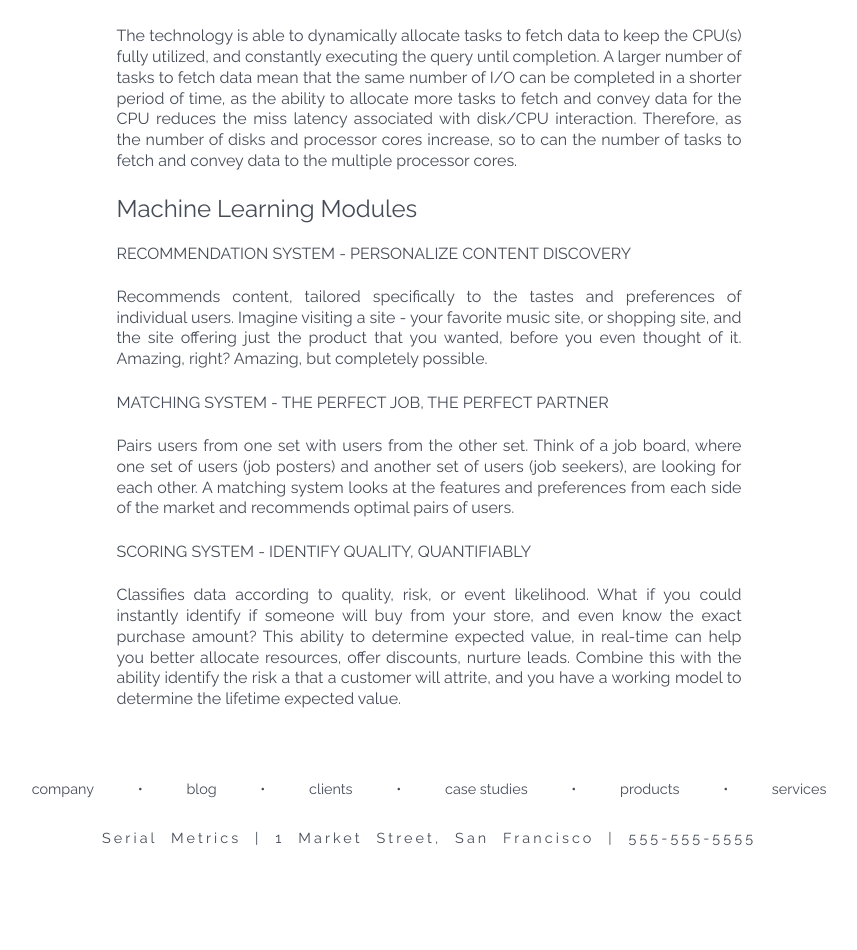
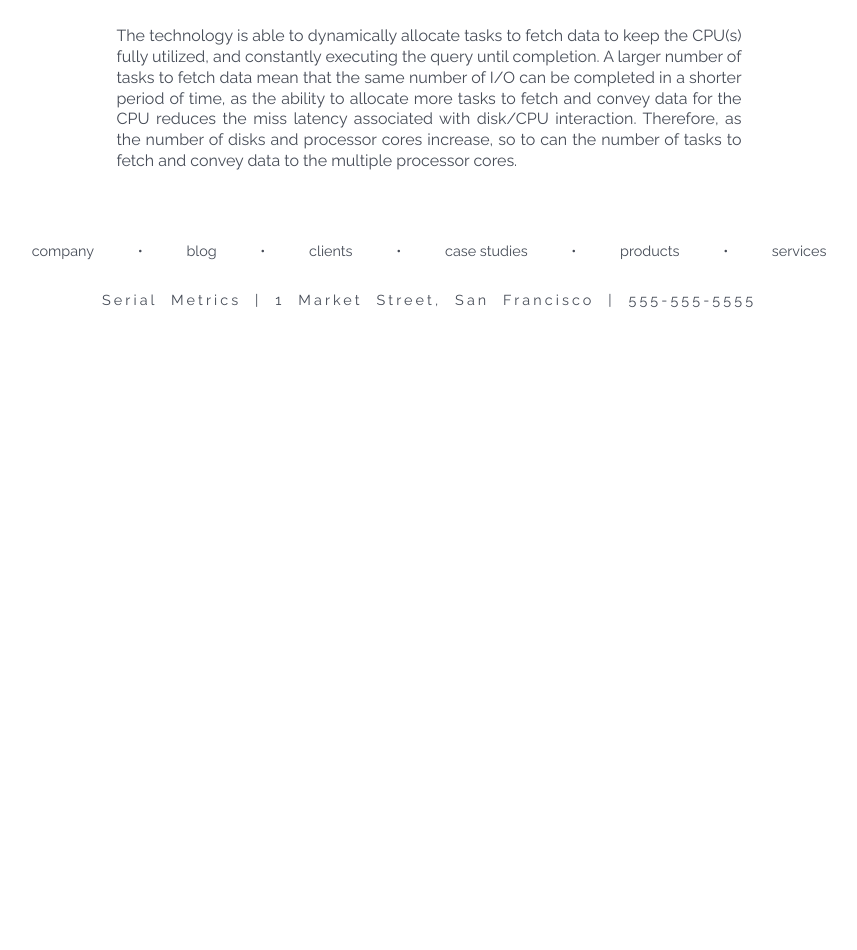
Before and after one commit to wreckslouie/serialmetrics, a PHP site: page /orion.php in a window 1280 px wide. Shown: the part 1370-2320 px from the top of the page, without its empty margins (211-1068 px from the left). After the commit the page ends 1678 px from the top, so only its background shows below. Run offline with PHP 8.4, Linux system fonts and the light colour scheme; some libraries are stand-ins or nearby versions.

Commit message:
orion.php: remove modules copy

```diff
--- a/orion.php
+++ b/orion.php
@@ -70,31 +70,6 @@
 		latency associated with disk/CPU interaction.  Therefore, as the number of disks and processor
 		cores increase, so to can the number of tasks to fetch and convey data to the multiple processor cores.
 		</p>
-
-		<!--Machine Learning Modules -->
-		<h2>Machine Learning Modules</h2>
-
-		<h3>Recommendation System -   Personalize Content Discovery</h3>
-
-		<p>Recommends content, tailored specifically to the tastes and preferences of individual users.
-		Imagine visiting a site - your favorite music site, or shopping site, and the site offering just
-		the product that you wanted, before you even thought of it.  Amazing, right?  Amazing, but completely possible.</p>
-
-		<h3>Matching System -  The Perfect Job, The Perfect Partner</h3>
-
-		<p>Pairs users from one set with users from the other set.  Think of a job board, where one set of
-		users (job posters) and another set of users (job seekers), are looking for each other.  A matching
-		system looks at  the features and preferences from each side of the market and recommends optimal pairs of users.</p>
-
-		<h3>Scoring System -  Identify Quality, Quantifiably</h3>
-
-		<p>Classifies data according to quality, risk, or event likelihood.  What  if you could
-		instantly identify if someone will buy from your store, and even know the exact purchase amount?
-		This ability to determine expected value, in real-time can help you better allocate resources,
-		offer discounts, nurture leads. Combine this with the ability identify the risk a that a customer
-		will attrite, and you have a working model to determine the lifetime expected value.</p>
-
-
 	</div>
 	<?php include('includes/footer.php'); ?>
 </body>
```
